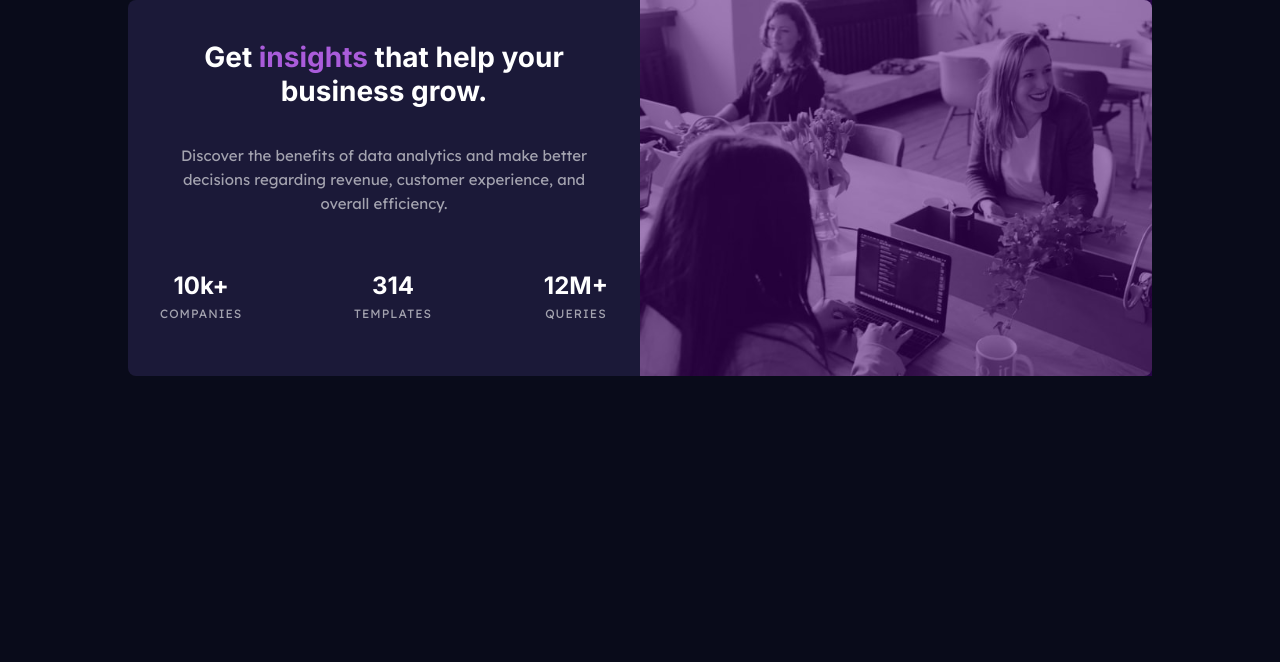
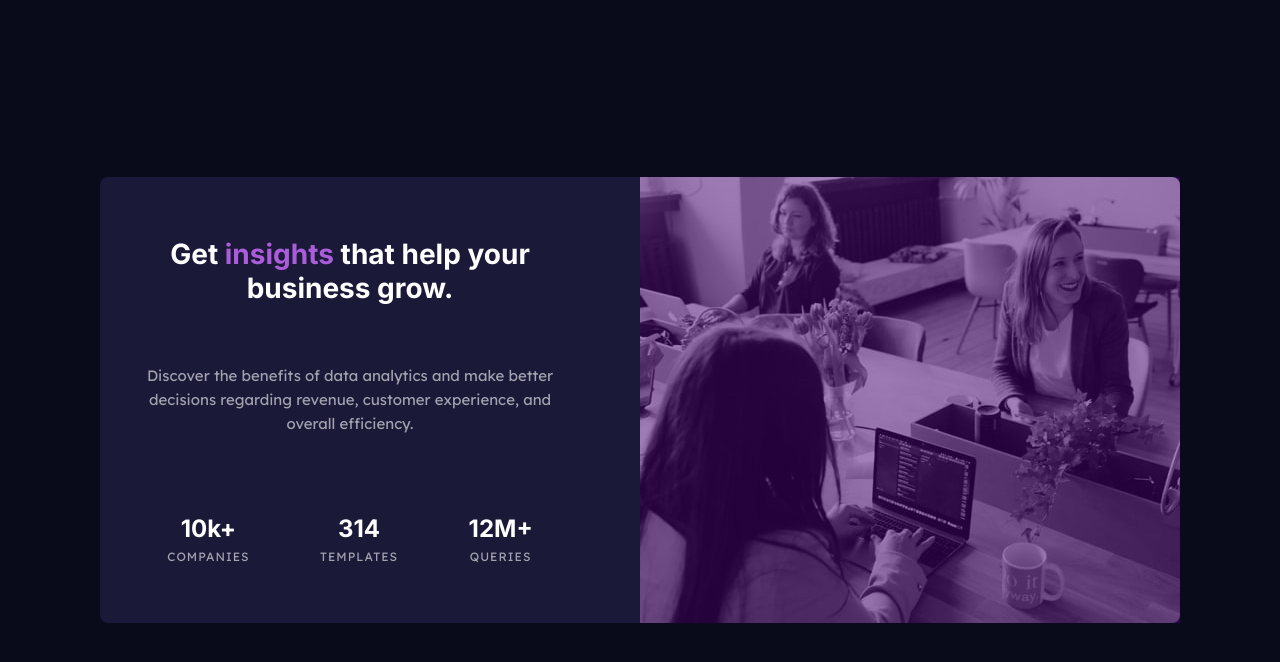
Before and after one commit to abraund/Challenges, a plain HTML site: page frontend-mentor/stats-preview-card-component-main/index.html in a window 1280 px wide. Drawn offline with Linux system fonts and the light colour scheme.

Commit message:
Finishing challenge.

```diff
--- a/frontend-mentor/stats-preview-card-component-main/index.html
+++ b/frontend-mentor/stats-preview-card-component-main/index.html
@@ -18,8 +18,8 @@
   <section class="card">
     <div class="card__hero">
       <picture class="card__picture">
-        <source src="./images/image-header-mobile.jpg" >
-        <source src="./images/image-header-desktop.jpg" media="(min-width: 500px)" >
+        <source srcset="images/image-header-desktop.jpg" media="(min-width: 500px)" />
+        <source srcset="images/image-header-mobile.jpg" />
         <img class="card__image" src="./images/image-header-mobile.jpg" alt="">
       </picture>
       <div class="card__hero--after"></div>
--- a/frontend-mentor/stats-preview-card-component-main/styles.css
+++ b/frontend-mentor/stats-preview-card-component-main/styles.css
@@ -15,6 +15,8 @@ body {
     display: grid;
     place-items: center;
     background: hsl(233, 47%, 7%);
+    height: 100vh;
+    padding: 5rem;
 }
 
 .card {
@@ -95,34 +97,28 @@ body {
     text-transform: uppercase;
 }
 
-@media (min-width: 600px){
+@media (min-width: 1000px){
     .card {
         display: grid;
         grid-template-columns: 1fr 1fr;
-        /* grid-template-areas: "sales image"; */
-        max-width: 80%;
-
+        max-width: 1200px;
     }
 
     .card__sales {
-        /* grid-area: sales; */
-        padding: minmax(5%, 20%);
-    }
-
-    .card__hero {
-        grid-area: 1 / 2 / 2 / 3
-
+        display: grid;
+        place-items: center;
+        max-width: 500px;
+        grid-area: 1 / 1 / 2 / 2
     }
 
     .card__image {
         border-radius: 0 0.5rem 0.5rem 0 ;
-        /* grid-area: image; */
-        /* height: 100%; */
     }
 
     .card__headlines {
+        width: 100%;
         display: flex;
         flex-direction: row;
-        justify-content: space-between;
+        justify-content: space-around;
     }
 }
```
Also changed, not shown: frontend-mentor/product-preview-card-component-main/index.html (+1 -1 lines).
